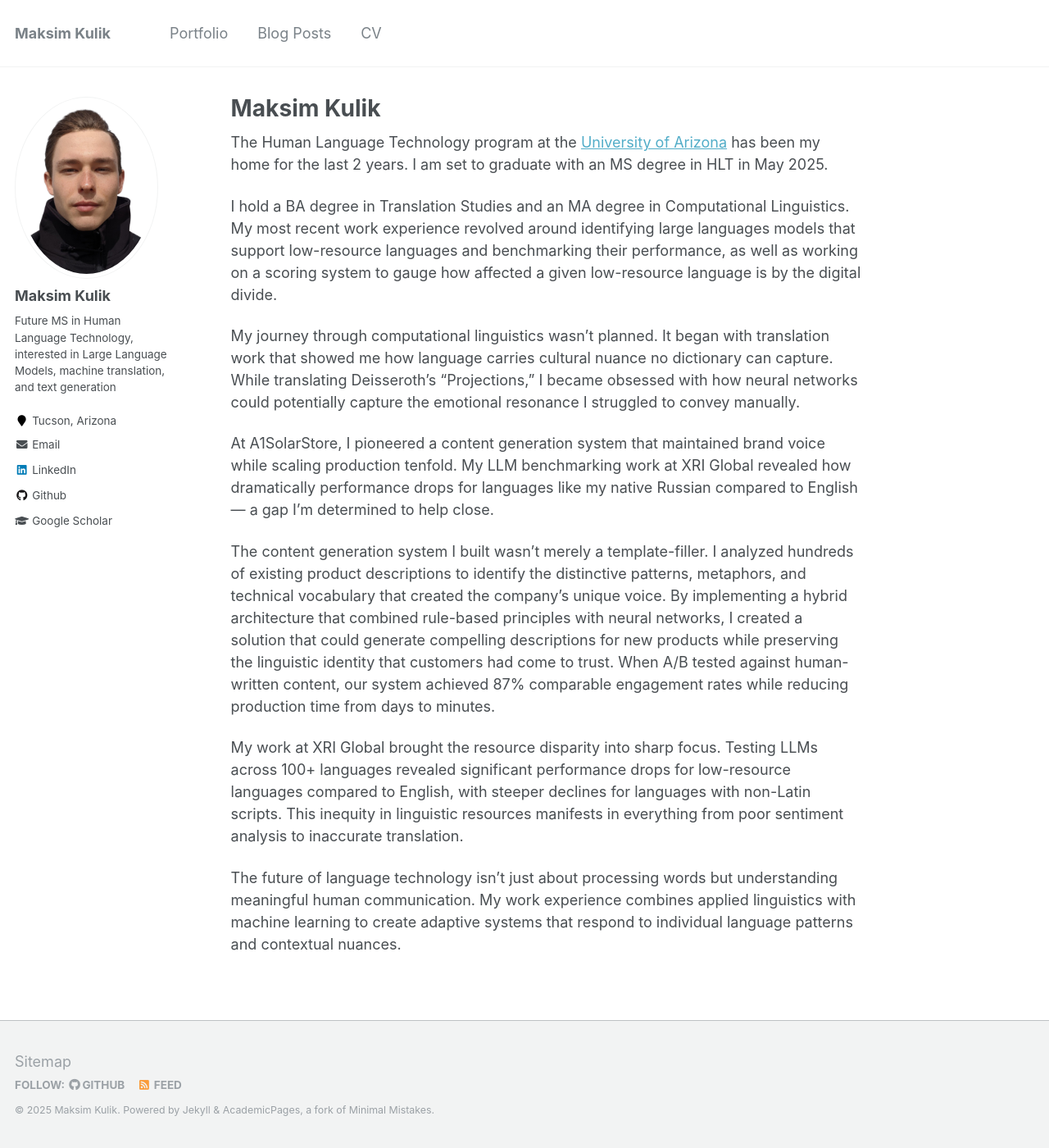
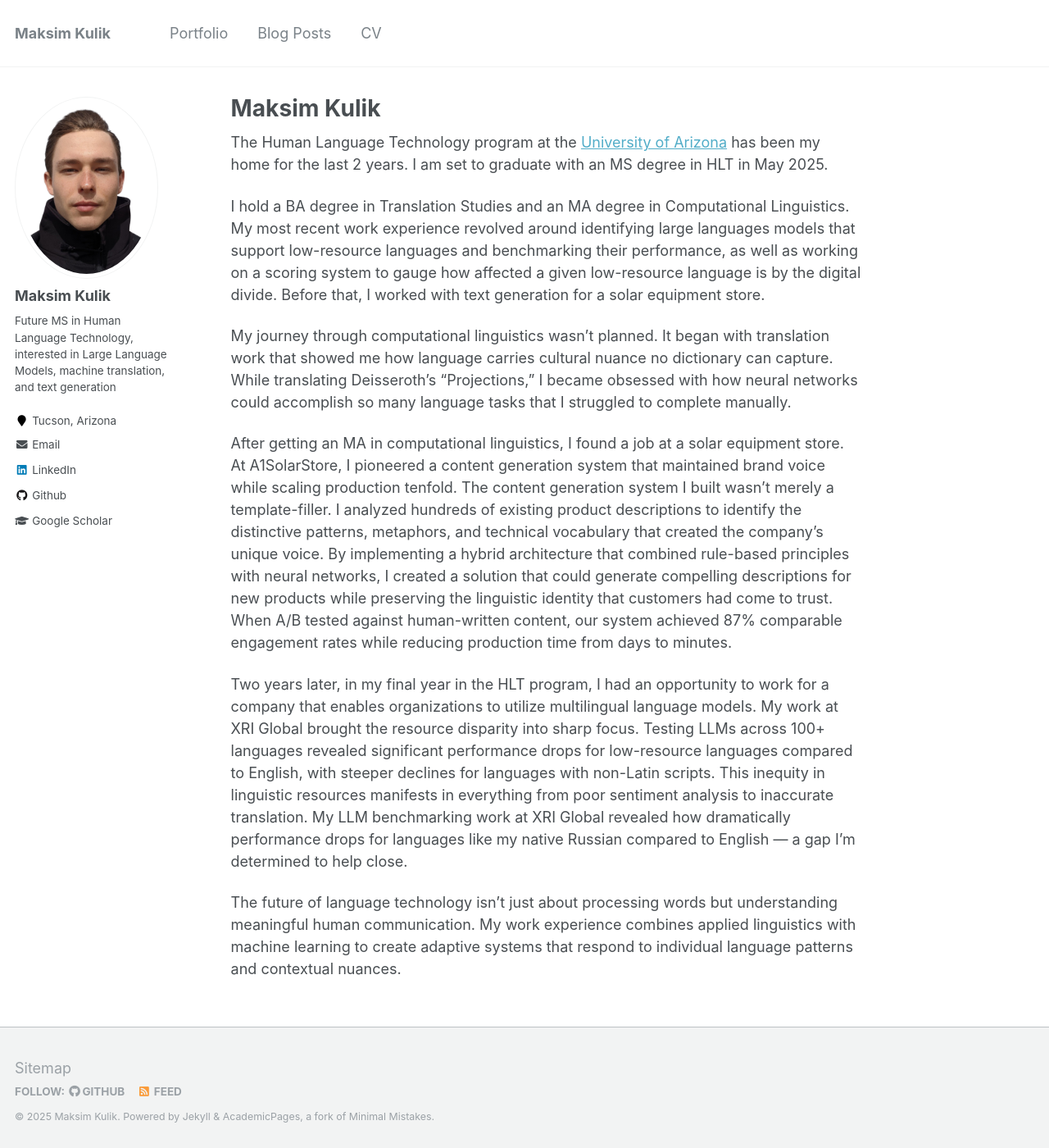
Before and after one commit to h-akston/h-akston.github.io, a Jekyll site: the page built from _pages/about.md, in a window 1280 px wide and 1400 px high. Shown: the whole window at 82% size. Built offline with Jekyll 4.4.1, drawn with Linux system fonts in a browser that asks for light colours.

Commit message:
Update professional introduction

```diff
--- a/_pages/about.md
+++ b/_pages/about.md
@@ -10,14 +10,12 @@ redirect_from:
 
 The Human Language Technology program at the [University of Arizona](https://linguistics.arizona.edu/) has been my home for the last 2 years. I am set to graduate with an MS degree in HLT in May 2025.
 
-I hold a BA degree in Translation Studies and an MA degree in Computational Linguistics. My most recent work experience revolved around identifying large languages models that support low-resource languages and benchmarking their performance, as well as working on a scoring system to gauge how affected a given low-resource language is by the digital divide.
+I hold a BA degree in Translation Studies and an MA degree in Computational Linguistics. My most recent work experience revolved around identifying large languages models that support low-resource languages and benchmarking their performance, as well as working on a scoring system to gauge how affected a given low-resource language is by the digital divide. Before that, I worked with text generation for a solar equipment store.
 
-My journey through computational linguistics wasn't planned. It began with translation work that showed me how language carries cultural nuance no dictionary can capture. While translating Deisseroth's "Projections," I became obsessed with how neural networks could potentially capture the emotional resonance I struggled to convey manually.
+My journey through computational linguistics wasn't planned. It began with translation work that showed me how language carries cultural nuance no dictionary can capture. While translating Deisseroth's "Projections," I became obsessed with how neural networks could accomplish so many language tasks that I struggled to complete manually.
 
-At A1SolarStore, I pioneered a content generation system that maintained brand voice while scaling production tenfold. My LLM benchmarking work at XRI Global revealed how dramatically performance drops for languages like my native Russian compared to English — a gap I'm determined to help close.
+After getting an MA in computational linguistics, I found a job at a solar equipment store. At A1SolarStore, I pioneered a content generation system that maintained brand voice while scaling production tenfold. The content generation system I built wasn't merely a template-filler. I analyzed hundreds of existing product descriptions to identify the distinctive patterns, metaphors, and technical vocabulary that created the company's unique voice. By implementing a hybrid architecture that combined rule-based principles with neural networks, I created a solution that could generate compelling descriptions for new products while preserving the linguistic identity that customers had come to trust. When A/B tested against human-written content, our system achieved 87% comparable engagement rates while reducing production time from days to minutes.
 
-The content generation system I built wasn't merely a template-filler. I analyzed hundreds of existing product descriptions to identify the distinctive patterns, metaphors, and technical vocabulary that created the company's unique voice. By implementing a hybrid architecture that combined rule-based principles with neural networks, I created a solution that could generate compelling descriptions for new products while preserving the linguistic identity that customers had come to trust. When A/B tested against human-written content, our system achieved 87% comparable engagement rates while reducing production time from days to minutes.
-
-My work at XRI Global brought the resource disparity into sharp focus. Testing LLMs across 100+ languages revealed significant performance drops for low-resource languages compared to English, with steeper declines for languages with non-Latin scripts. This inequity in linguistic resources manifests in everything from poor sentiment analysis to inaccurate translation.
+Two years later, in my final year in the HLT program, I had an opportunity to work for a company that enables organizations to utilize multilingual language models. My work at XRI Global brought the resource disparity into sharp focus. Testing LLMs across 100+ languages revealed significant performance drops for low-resource languages compared to English, with steeper declines for languages with non-Latin scripts. This inequity in linguistic resources manifests in everything from poor sentiment analysis to inaccurate translation. My LLM benchmarking work at XRI Global revealed how dramatically performance drops for languages like my native Russian compared to English — a gap I'm determined to help close.
 
 The future of language technology isn't just about processing words but understanding meaningful human communication. My work experience combines applied linguistics with machine learning to create adaptive systems that respond to individual language patterns and contextual nuances.
```
